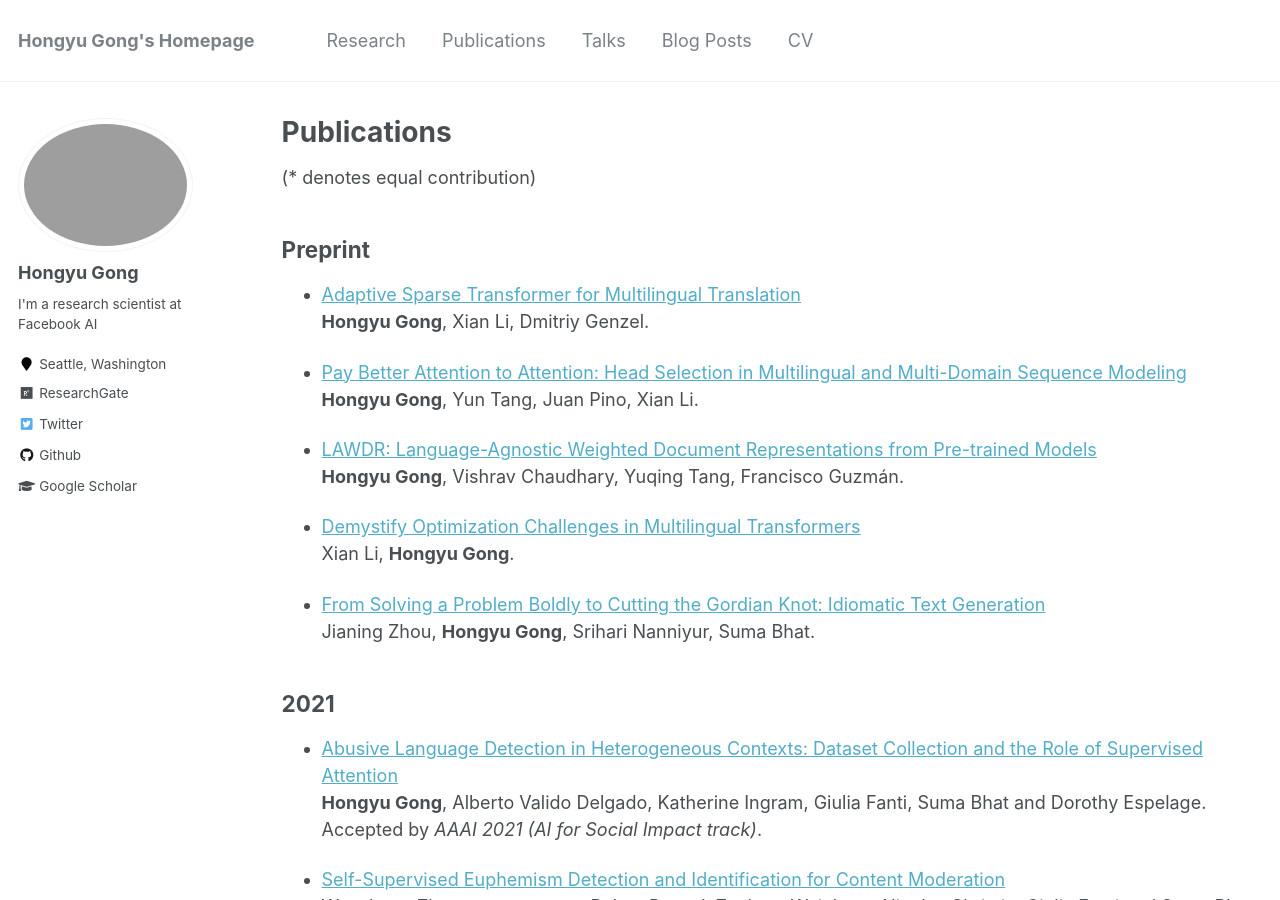
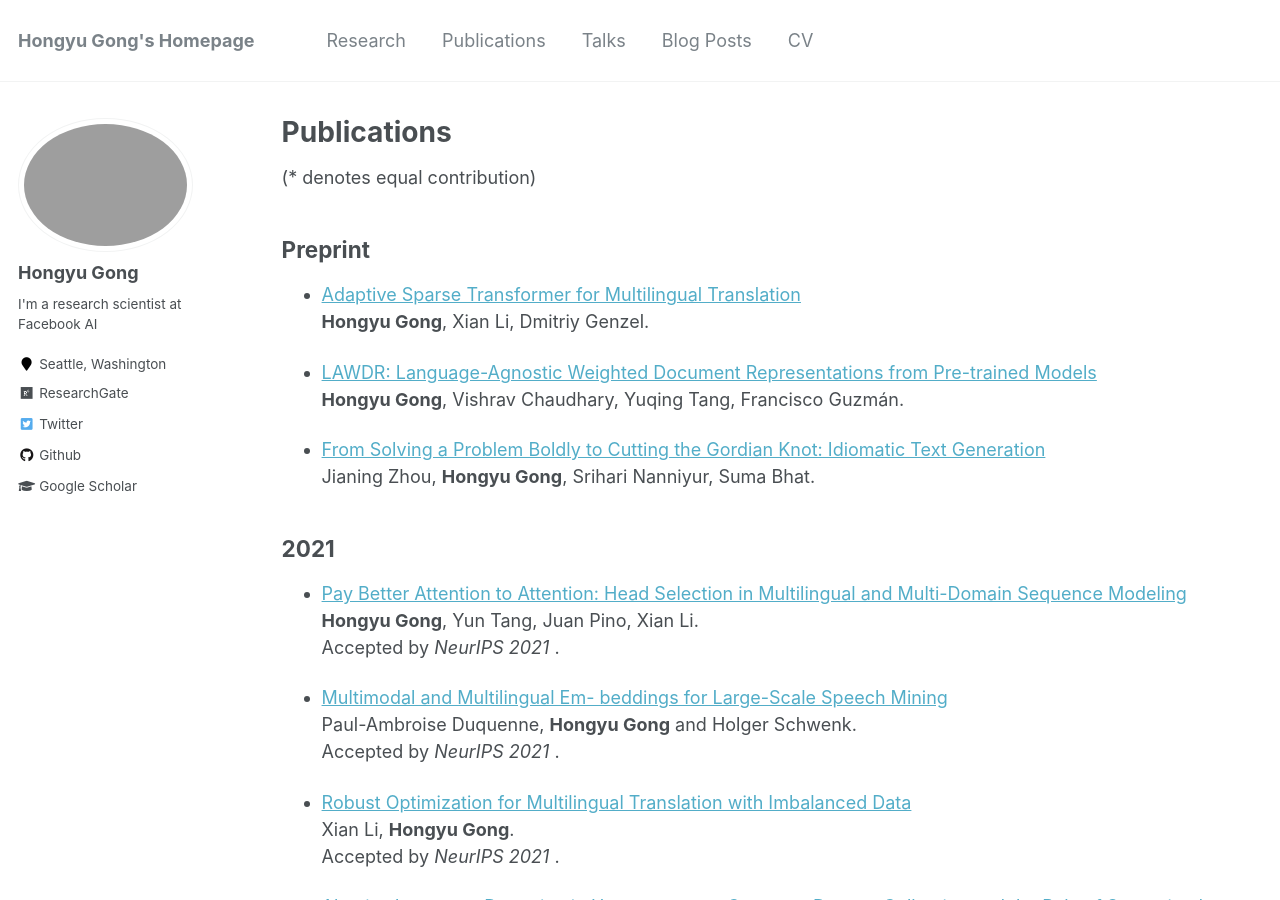
Before and after one commit to HongyuGong/HongyuGong.github.io, a Jekyll site: the page built from _pages/publications.md, in a window 1280 px wide and 900 px high. Built offline with Jekyll 4.4.1, drawn with Linux system fonts in a browser that asks for light colours.

Commit message:
Update publications.md

```diff
--- a/_pages/publications.md
+++ b/_pages/publications.md
@@ -22,20 +22,26 @@ author_profile: true
 * [Adaptive Sparse Transformer for Multilingual Translation](https://arxiv.org/pdf/2104.07358.pdf) <br>
 <b>Hongyu Gong</b>, Xian Li, Dmitriy Genzel. <br>
 
-* [Pay Better Attention to Attention: Head Selection in Multilingual and Multi-Domain Sequence Modeling](https://arxiv.org/pdf/2106.10840v1.pdf) <br>
-<b>Hongyu Gong</b>, Yun Tang, Juan Pino, Xian Li. <br>
-
 * [LAWDR: Language-Agnostic Weighted Document Representations from Pre-trained Models](https://arxiv.org/pdf/2106.03379.pdf) <br>
 <b>Hongyu Gong</b>, Vishrav Chaudhary, Yuqing Tang, Francisco Guzmán. <br>
-
-* [Demystify Optimization Challenges in Multilingual Transformers](https://arxiv.org/pdf/2104.07639.pdf) <br>
-Xian Li, <b>Hongyu Gong</b>. <br>
 
 * [From Solving a Problem Boldly to Cutting the Gordian Knot: Idiomatic Text Generation](https://arxiv.org/pdf/2104.06541.pdf) <br>
 Jianing Zhou, <b>Hongyu Gong</b>, Srihari Nanniyur, Suma Bhat. <br>
 
 
 ## 2021
+
+* [Pay Better Attention to Attention: Head Selection in Multilingual and Multi-Domain Sequence Modeling](https://arxiv.org/pdf/2106.10840v1.pdf) <br>
+<b>Hongyu Gong</b>, Yun Tang, Juan Pino, Xian Li. <br>
+Accepted by <i> NeurIPS 2021 </i>.
+
+* [Multimodal and Multilingual Em- beddings for Large-Scale Speech Mining]() <br>
+Paul-Ambroise Duquenne, <b>Hongyu Gong</b> and Holger Schwenk. <br>
+Accepted by <i> NeurIPS 2021 </i>.
+
+* [Robust Optimization for Multilingual Translation with Imbalanced Data](https://arxiv.org/pdf/2104.07639.pdf) <br>
+Xian Li, <b>Hongyu Gong</b>. <br>
+Accepted by <i> NeurIPS 2021 </i>.
 
 * [Abusive Language Detection in Heterogeneous Contexts: Dataset Collection and the Role of Supervised Attention](https://arxiv.org/pdf/2105.11119.pdf) <br>
 <b>Hongyu Gong</b>, Alberto Valido Delgado, Katherine Ingram, Giulia Fanti, Suma Bhat and Dorothy Espelage. <br>
```
